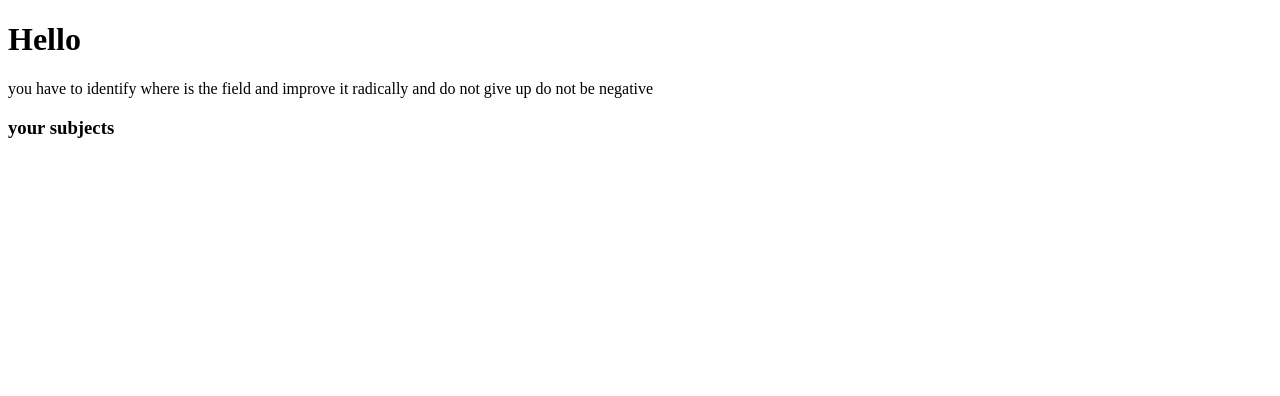
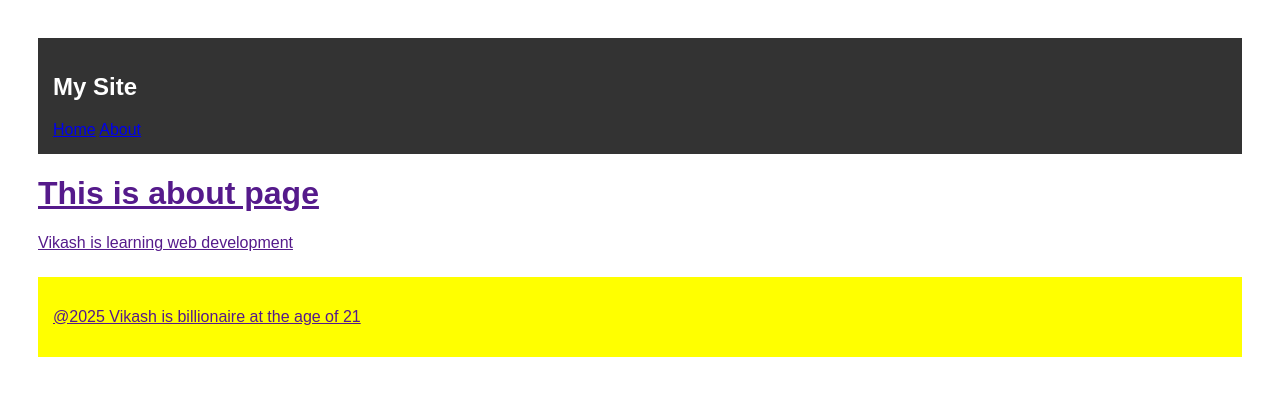
Before and after one commit to N0tstgr/web, a Flask app: template templates/about.html in a window 1280 px wide. Shown: the top 396 px of the page. Run offline with Flask 3, Linux system fonts and the light colour scheme; the template is opened without the code that fills it, so the values that code supplies are empty.

Commit message:
settingupNav

```diff
--- a/app.py
+++ b/app.py
@@ -3,10 +3,9 @@ from flask import Flask, render_template
 app = Flask(__name__)
 
 @app.route("/")
-def student_profile():
-    return render_template(
-        "profile.html",
-        name = "vikash",
-        is_topper = True,
-        subjects  = ["Electronics devices", "DBMS", "DSD", "cybersecurity", "uhv", "nas"]
-    )
+def home():
+    return render_template("home.html")
+
+@app.route("/about")
+def about():
+    return render_template("about.html")
--- a/templates/about.html
+++ b/templates/about.html
@@ -1,27 +1,10 @@
-<!DOCTYPE html>
-<html lang="en">
-<head>
-    <meta charset="UTF-8">
-    <meta name="viewport" content="width=device-width, initial-scale=1.0">
-    <title>Student Profile</title>
+{% extends "base.html" %}
 
+{% block title %}
+<h1>This is home page</h1>
+ {% endblock %}
 
-</head>
-<body>
-    <h1> Hello {{name}} </h1>
-    {% if is_topper %}
-    <p> You are a topper  don't let the ego take down you, make it habit</p>
-    {% else %}
-    <p> you have to identify where is the field and improve it radically and do not give up do not be negative </p>
-    {% endif %}
-
-    <h3> your subjects</h3>
-
-    <ul>
-        {% for subjects in subjects %}
-        <li> {{subjects}}</li>
-
-        {% endfor %}
-    </ul>
-</body>
-</html>
+ {% block content %}
+ <h1> This is about page</h1>
+ <p>Vikash is learning web development</p>
+ {% endblock %}
--- a/templates/base.html
+++ b/templates/base.html
@@ -3,20 +3,30 @@
 <head>
     <meta charset="UTF-8">
     <meta name="viewport" content="width=device-width, initial-scale=1.0">
-    <title>{% block  content %} Vikash's Web {% endblock %}</title>
+    <title>{% block title %} My Website {% endblock %}</title>
+    <style>
+        body {font-family: Arial, Helvetica, sans-serif; padding: 30px;}
+        header {background: #333; color: white; padding: 15px;}
+        footer {background: yellow; padding: 15px; margin-top: 25px;}
+    </style>
+
+
 </head>
 <body>
 
+<header>
+    <h2>My Site</h2>
+    <nav>
+        <a href="/">Home</a>
+        <a href="/about">About</a>
+        <a href=""
+    </nav>
+</header>
+{% block content %}
+{% endblock %}
 
-    <header>...</header>
-
-
-    {% block  content %}
-
-    <!--   -->
- {% endblock %}
-
- <footer></footer>
-
+<footer>
+    <p>@2025 Vikash is billionaire at the age of 21</p>
+</footer>
 </body>
 </html>
```
Also changed, not shown: sample.html (+13 -0 lines), templates/home.html (+5 -24 lines).
